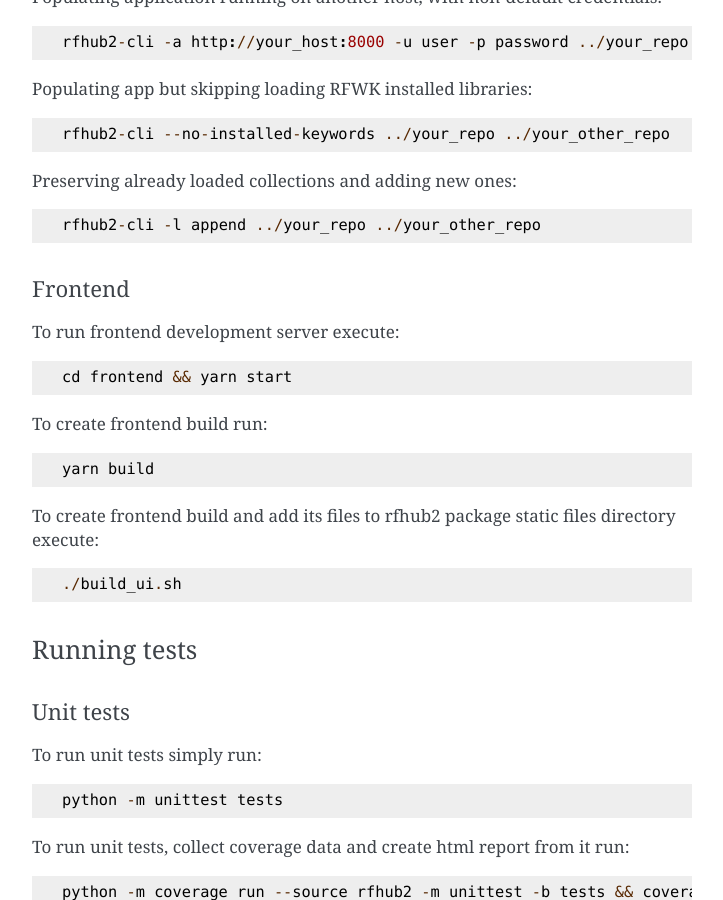
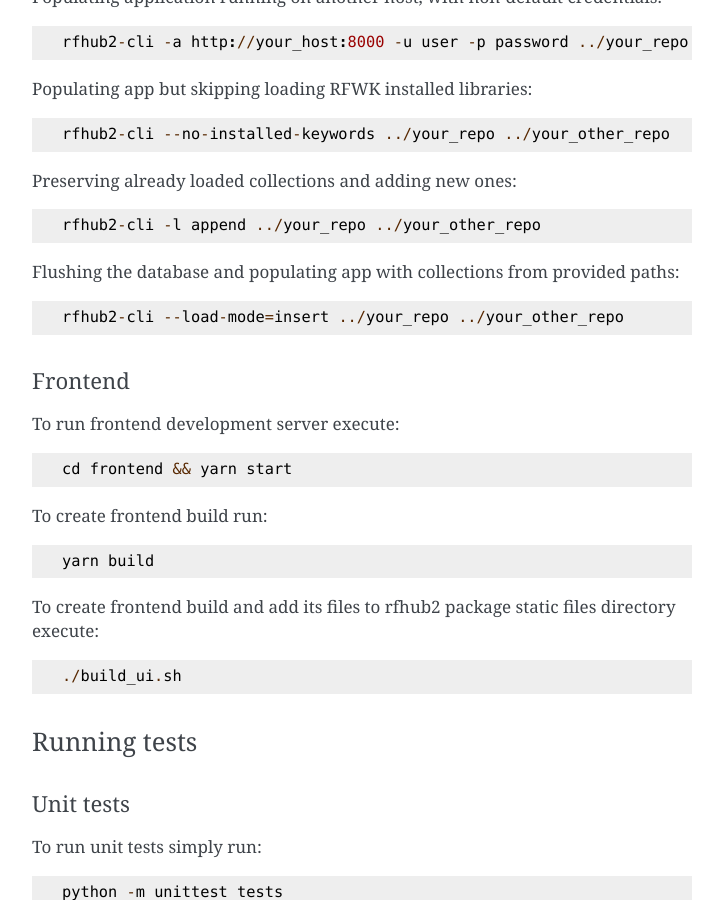
Before and after one commit to pbylicki/rfhub2, a Sphinx documentation site: the page built from docs/source/development.rst, in a window 1280 px wide and 900 px high, scrolled down 1365 px. Shown: the whole window, without its empty margins (388-1111 px from the left). Built offline with Sphinx 7.4.7, drawn with Linux system fonts in a browser that asks for light colours.

Commit message:
Update the docs

```diff
--- a/docs/source/development.rst
+++ b/docs/source/development.rst
@@ -70,6 +70,11 @@
 ::
 
     rfhub2-cli -l append ../your_repo ../your_other_repo
+
+Flushing the database and populating app with collections from provided paths:
+::
+
+    rfhub2-cli --load-mode=insert ../your_repo ../your_other_repo
 
 Frontend
 """"""""
```
Also changed, not shown: docs/source/run.rst (+10 -9 lines).
